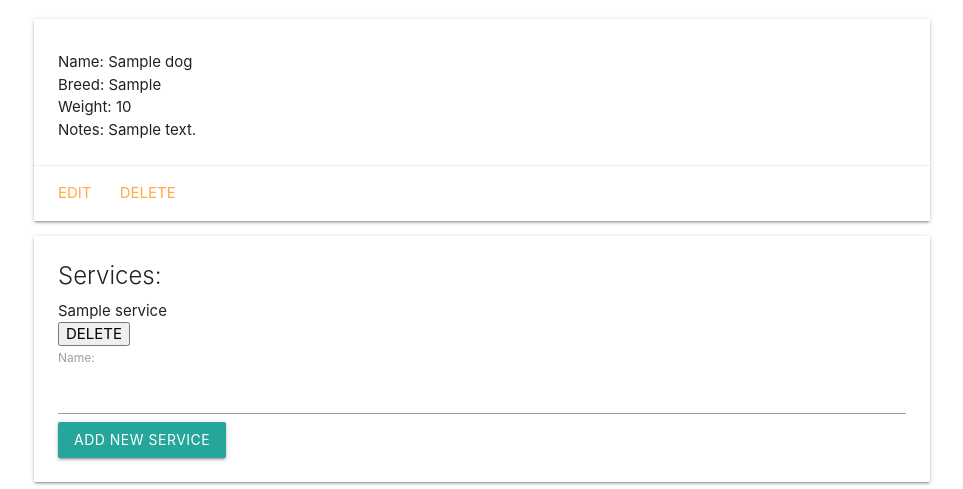
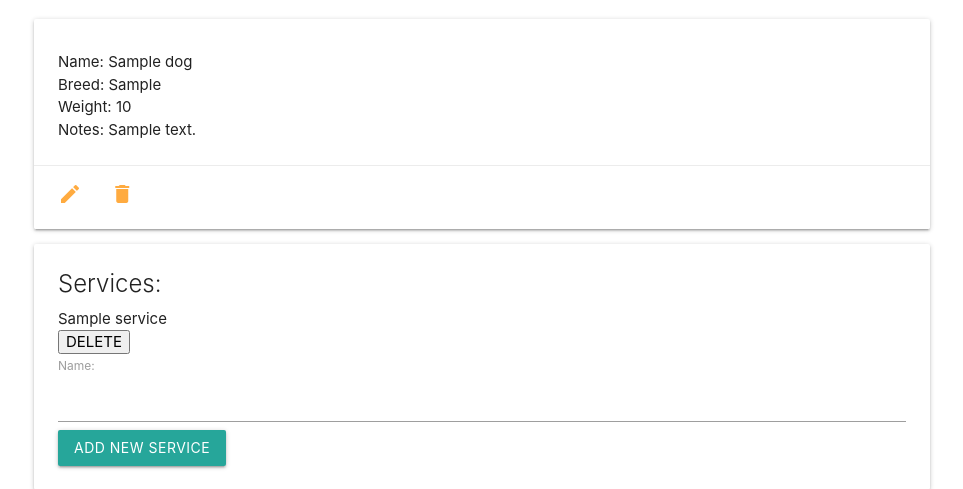
Before and after one commit to mdfasano/stayandplay, a Django app: page /dogs/1/ in a window 1280 px wide. Shown: the part 181-670 px from the top of the page, without its empty margins (158-1121 px from the left). Run offline with Django 4.2, Linux system fonts and the light colour scheme; a user stored in the database is signed in; tables that the repository leaves empty hold one stand-in row (values such as "Sample post").

Commit message:
pretty buttons

```diff
--- a/main_app/templates/base.html
+++ b/main_app/templates/base.html
@@ -8,6 +8,8 @@
     <meta http-equiv="X-UA-Compatible" content="ie=edge" />
     <title>Stay and Play</title>
     <link rel="stylesheet" href="https://cdnjs.cloudflare.com/ajax/libs/materialize/1.0.0/css/materialize.min.css"/>
+    <!-- this allows us to get some pretty buttons -->
+    <link href="https://fonts.googleapis.com/icon?family=Material+Icons" rel="stylesheet">
     <link rel="stylesheet" type="text/css" href="{% static 'css/style.css' %}"/>
   </head>
   <body>
--- a/main_app/templates/dogs/detail.html
+++ b/main_app/templates/dogs/detail.html
@@ -11,8 +11,8 @@
     <p>Notes: {{ dog.notes }}</p>
   </div>
   <div class="card-action">
-    <a href="{% url 'dogs_update' dog.id %}">Edit</a>
-    <a href="{% url 'dogs_delete' dog.id %}">Delete</a>
+    <a class="button-floating" href="{% url 'dogs_update' dog.id %}"><i class="material-icons">edit</i></a>
+    <a class="button-floating" href="{% url 'dogs_delete' dog.id %}"><i class="material-icons">delete</i></a>
   </div>
 </div>
 
```
